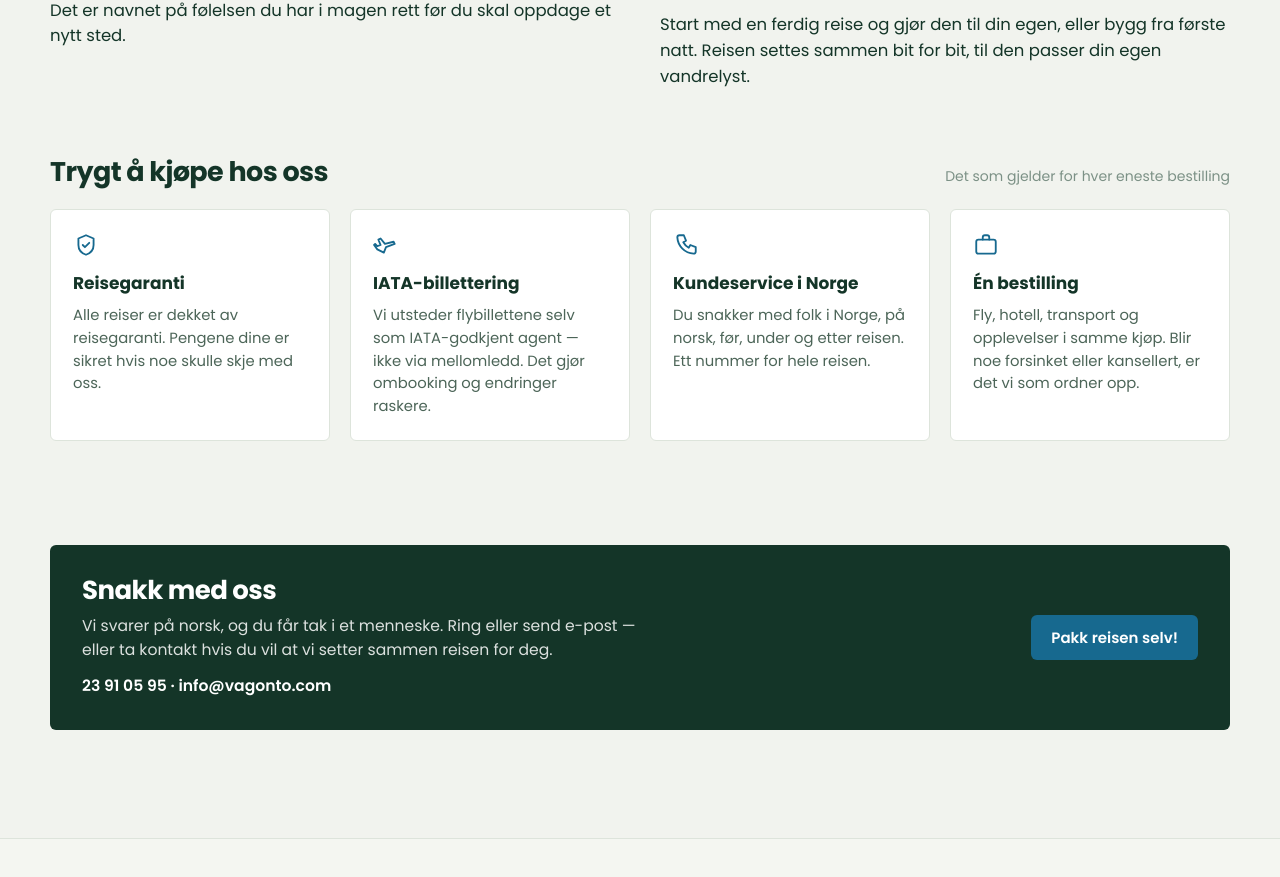
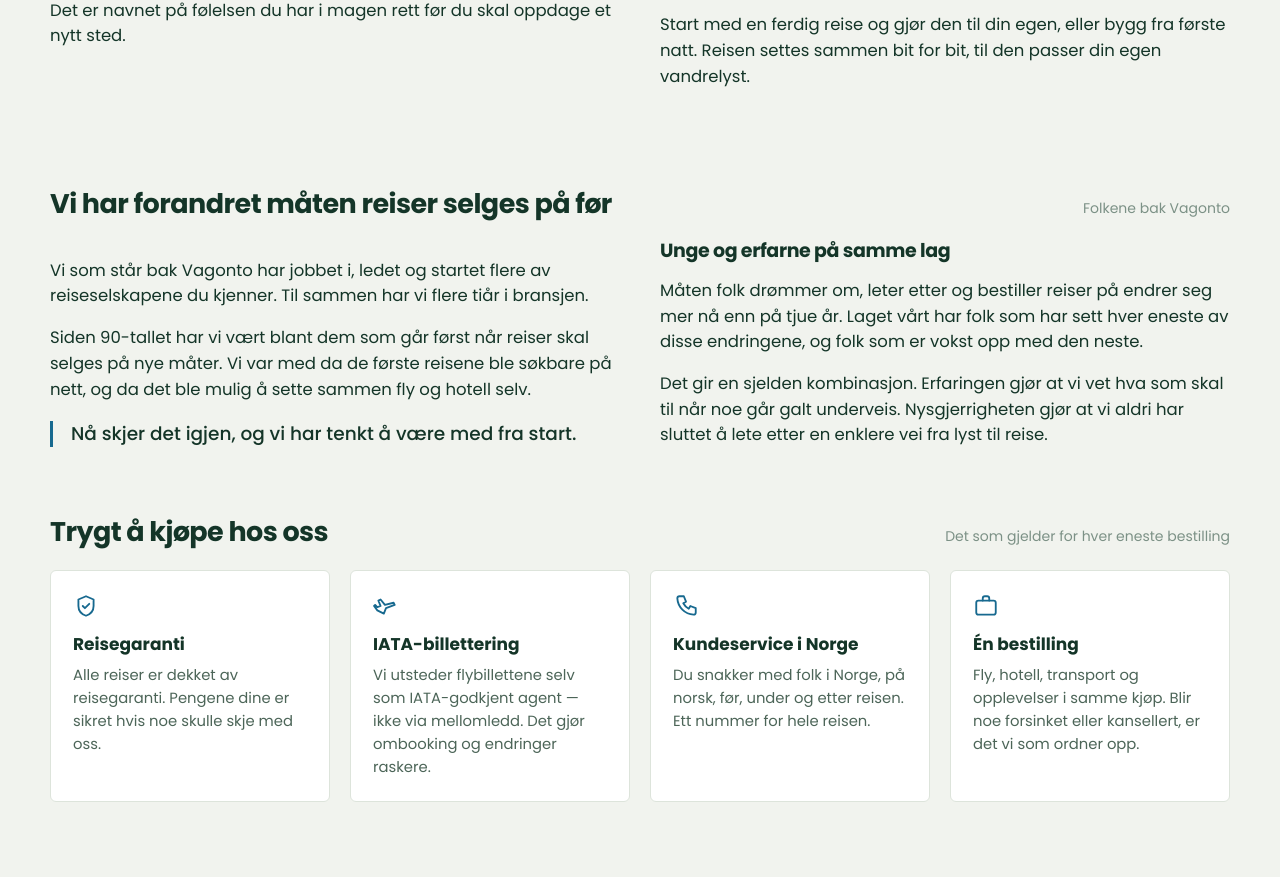
Before and after one commit to nordictravelservices/vagonto-site, a plain HTML site: page om-oss.html in a window 1280 px wide. Shown: the part 812-1689 px from the top of the page. Drawn offline with Linux system fonts and the light colour scheme; a web font is replaced by a local one.

Commit message:
Om oss: ny seksjon om erfaringen bak Vagonto
Erstatter Folkene. Flere tiår i bransjen, med på nye salgsmåter siden
90-tallet, unge og erfarne på samme lag.

Co-Authored-By: Claude Opus 5.5 <noreply@anthropic.com>
Claude-Session: https://claude.ai/code/session_01Eg54ujsWCN5n3RV9Fo1xxF

```diff
--- a/om-oss.html
+++ b/om-oss.html
@@ -1,5 +1,5 @@
 <!doctype html><html lang="no"><head><meta charset="utf-8"><meta name=viewport content="width=device-width,initial-scale=1"><style>:root{color-scheme:light}body{margin:0;padding:0;font:14px -apple-system,BlinkMacSystemFont,sans-serif;background:#faf9f5;color:#141413}img{max-width:100%}[hidden]:not([hidden=until-found]){display:none!important}</style>
-<title>Om Vagonto – navnet og tryggheten bak reisene</title>
+<title>Om Vagonto – erfaringen og navnet bak reisene</title>
 <link rel="preconnect" href="https://fonts.googleapis.com">
 <link rel="preconnect" href="https://fonts.gstatic.com" crossorigin>
 <link rel="stylesheet" href="https://fonts.googleapis.com/css2?family=Familjen+Grotesk:wght@700&family=Anton&family=Poppins:wght@400;500;600;700;800&display=swap">
@@ -176,6 +176,22 @@ footer{border-top:1px solid var(--line);margin-top:40px;padding:30px 0 56px;colo
 </section>
 
 
+<section class="section wrap" id="erfaring">
+  <div class="shode"><h2>Vi har forandret måten reiser selges på før</h2><span>Folkene bak Vagonto</span></div>
+  <div class="om-grid">
+    <div>
+      <p>Vi som står bak Vagonto har jobbet i, ledet og startet flere av reiseselskapene du kjenner. Til sammen har vi flere tiår i bransjen.</p>
+      <p>Siden 90-tallet har vi vært blant dem som går først når reiser skal selges på nye måter. Vi var med da de første reisene ble søkbare på nett, og da det ble mulig å sette sammen fly og hotell selv.</p>
+      <p class="sitat">Nå skjer det igjen, og vi har tenkt å være med fra start.</p>
+    </div>
+    <div>
+      <h3 style="font-size:19px;font-weight:700;margin:0 0 9px">Unge og erfarne på samme lag</h3>
+      <p>Måten folk drømmer om, leter etter og bestiller reiser på endrer seg mer nå enn på tjue år. Laget vårt har folk som har sett hver eneste av disse endringene, og folk som er vokst opp med den neste.</p>
+      <p>Det gir en sjelden kombinasjon. Erfaringen gjør at vi vet hva som skal til når noe går galt underveis. Nysgjerrigheten gjør at vi aldri har sluttet å lete etter en enklere vei fra lyst til reise.</p>
+    </div>
+  </div>
+</section>
+
 <section class="section wrap" id="trygghet" style="padding-top:10px">
   <div class="shode"><h2>Trygt å kjøpe hos oss</h2><span>Det som gjelder for hver eneste bestilling</span></div>
   <div class="tgrid" id="tgrid"></div>
```
Also changed, not shown: sider.html (+1 -1 lines).
